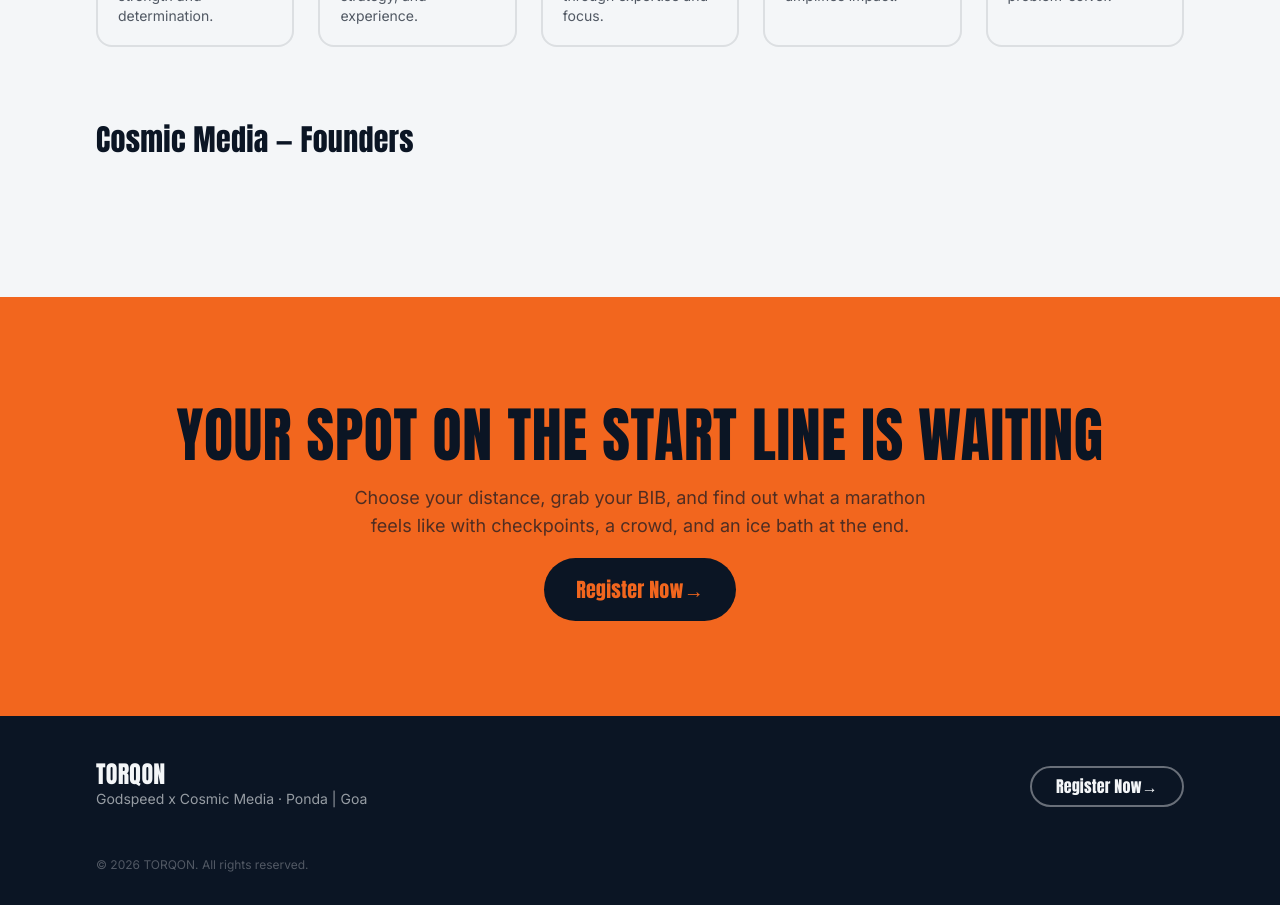
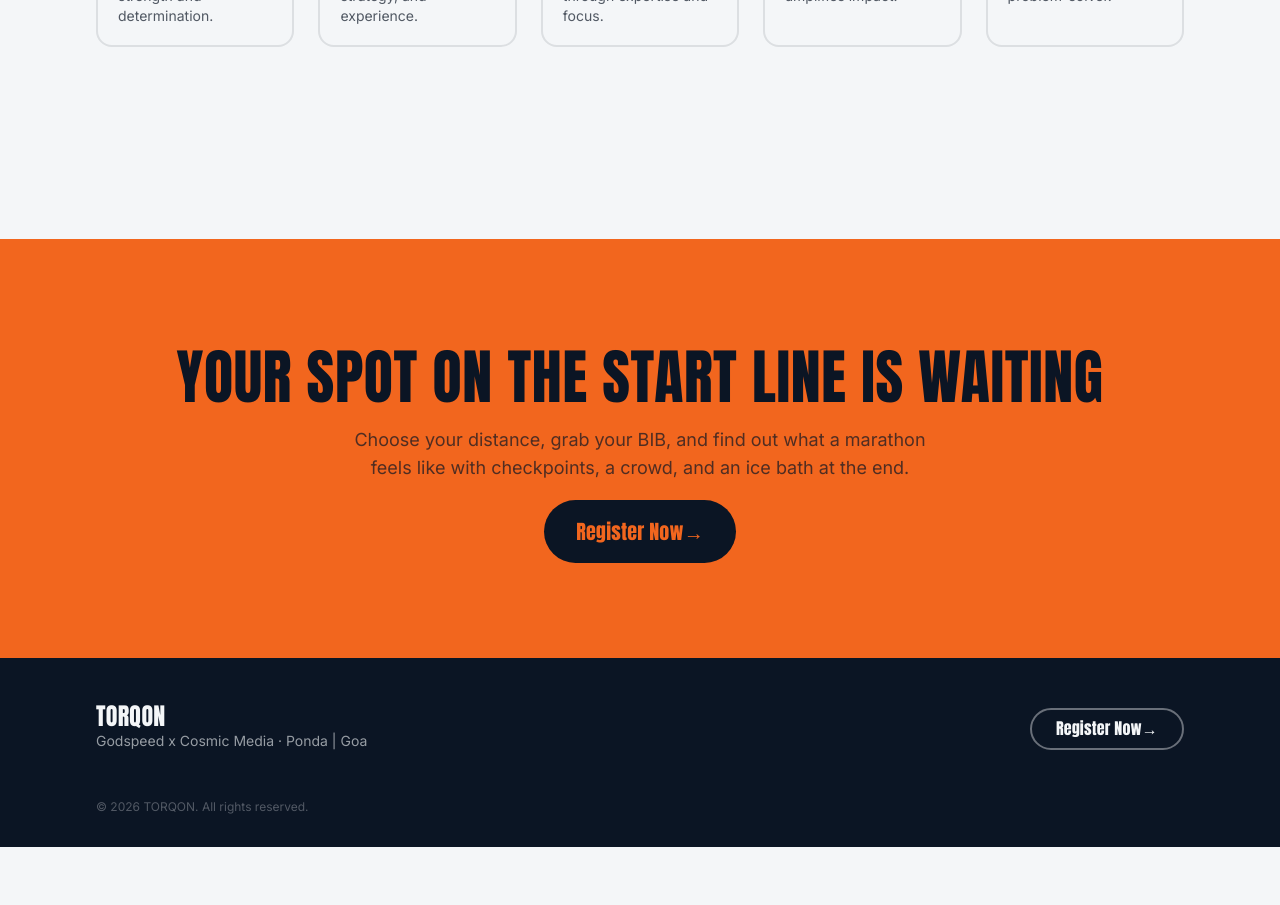
Before and after one commit to Shaunak0423/TORQON, a Next.js app: page /TORQON/ in a window 1280 px wide. Shown: the part 5460-6365 px from the top of the page. After the commit the page ends 6307 px from the top, so only its background shows below. Built offline with nearby package versions, Linux system fonts and the light colour scheme.

Commit message:
small change

```diff
--- a/src/app/components/Team.tsx
+++ b/src/app/components/Team.tsx
@@ -61,7 +61,7 @@ export default function Team() {
         ))}
       </div>
 
-      <h3 className="font-display text-3xl mb-8">Cosmic Media — Founders</h3>
+      {/* <h3 className="font-display text-3xl mb-8">Cosmic Media — Founders</h3> */}
       {/* <div className="grid sm:grid-cols-2 gap-8">
         {founders.map((f) => (
           <div key={f.name} className="flex gap-4">
```
